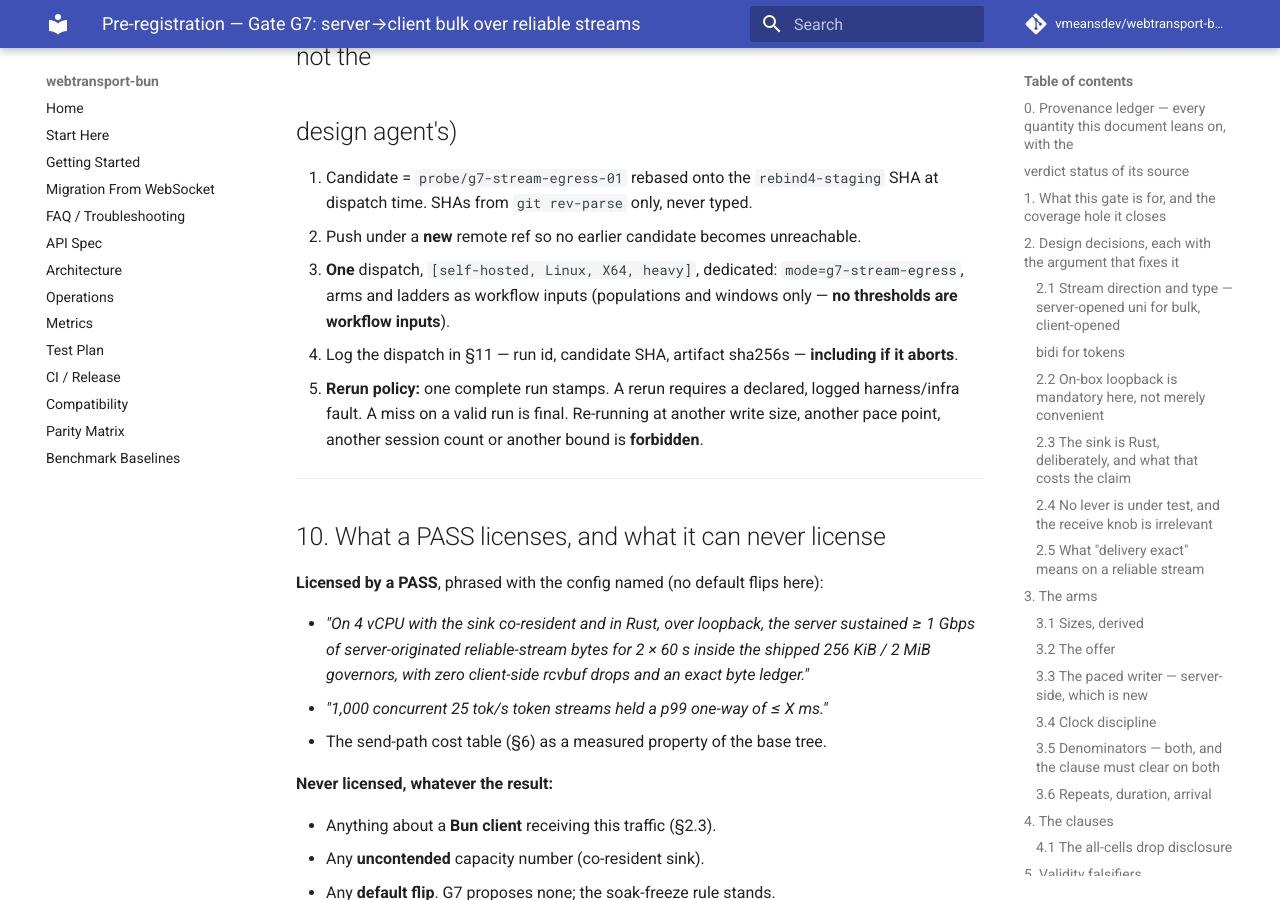
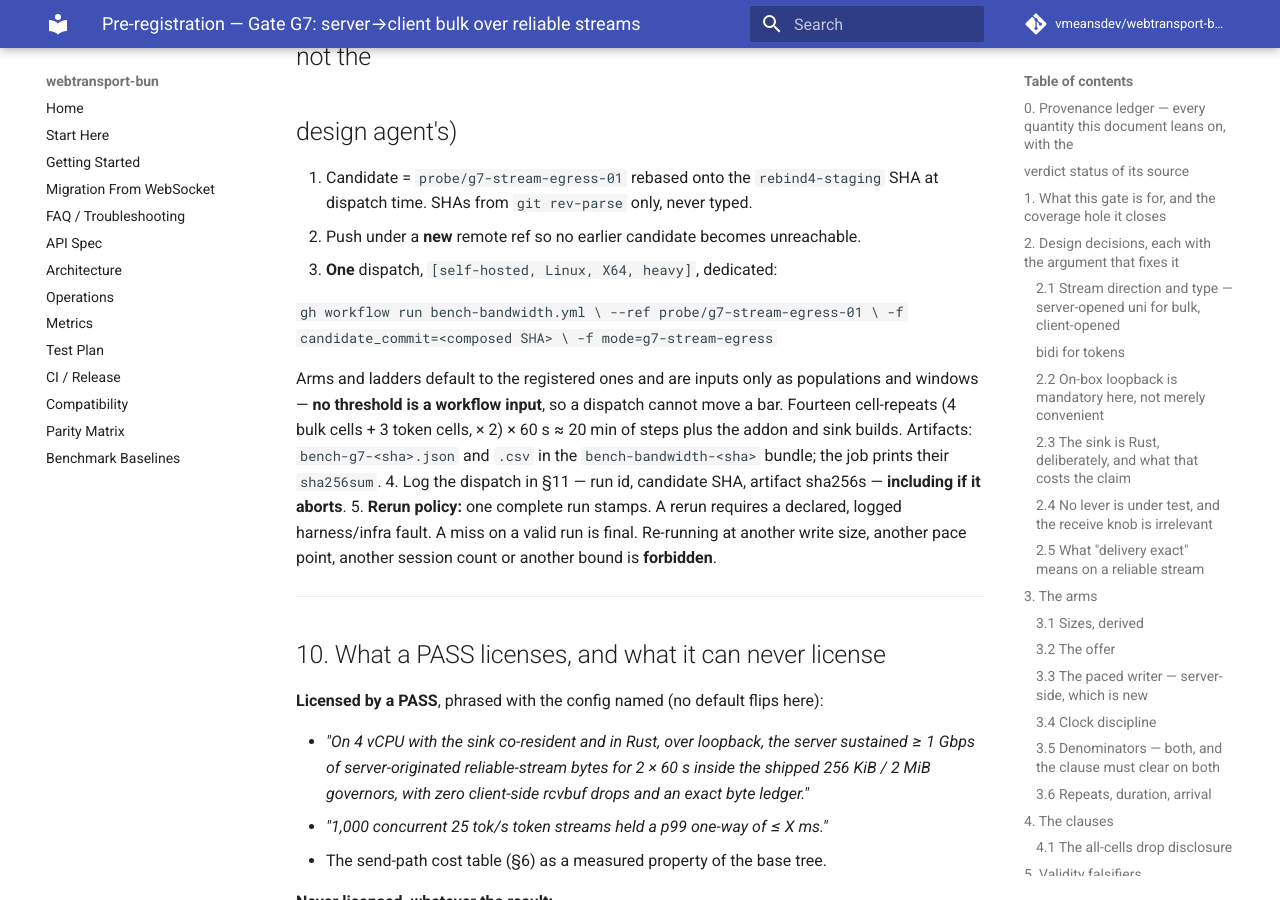
Before and after one commit to vmeansdev/webtransport-bun, an MkDocs documentation site: the page built from docs/research/preregistrations/gate-g7-stream-egress.md, in a window 1280 px wide and 900 px high, scrolled down 15918 px. Built offline with MkDocs 1.6.1 and Material for MkDocs 9.7.7, drawn with Linux system fonts in a browser that asks for light colours; comment, search, counter and statistics services are not loaded.

Commit message:
Record the exact G7 dispatch command and artifact names in the registration, so the run log has one place to point at.
Co-Authored-By: Claude Fable 5 <noreply@anthropic.com>
Claude-Session: https://claude.ai/code/session_01J6XgaCwKmiXs7S56nLNgbf

````diff
--- a/docs/research/preregistrations/gate-g7-stream-egress.md
+++ b/docs/research/preregistrations/gate-g7-stream-egress.md
@@ -462,8 +462,20 @@ headline after a top rung disappoints (G6's forcing).
    SHA at dispatch time. SHAs from `git rev-parse` only, never typed.
 2. Push under a **new** remote ref so no earlier candidate becomes unreachable.
 3. **One** dispatch, `[self-hosted, Linux, X64, heavy]`, dedicated:
-   `mode=g7-stream-egress`, arms and ladders as workflow inputs (populations and
-   windows only — **no thresholds are workflow inputs**).
+
+   ```
+   gh workflow run bench-bandwidth.yml \
+     --ref probe/g7-stream-egress-01 \
+     -f candidate_commit=<composed SHA> \
+     -f mode=g7-stream-egress
+   ```
+
+   Arms and ladders default to the registered ones and are inputs only as
+   populations and windows — **no threshold is a workflow input**, so a dispatch
+   cannot move a bar. Fourteen cell-repeats (4 bulk cells + 3 token cells,
+   × 2) × 60 s ≈ 20 min of steps plus the addon and sink builds.
+   Artifacts: `bench-g7-<sha>.json` and `.csv` in the
+   `bench-bandwidth-<sha>` bundle; the job prints their `sha256sum`.
 4. Log the dispatch in §11 — run id, candidate SHA, artifact sha256s —
    **including if it aborts**.
 5. **Rerun policy:** one complete run stamps. A rerun requires a declared,
````
